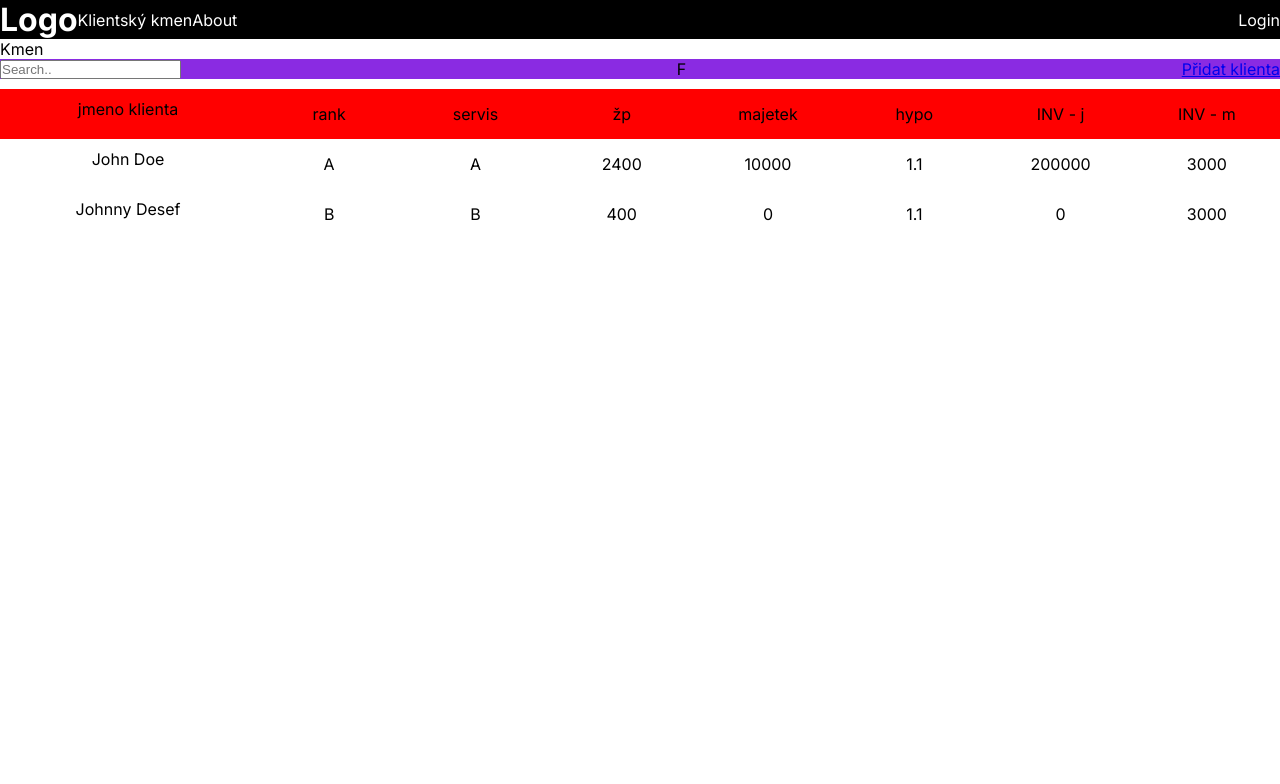
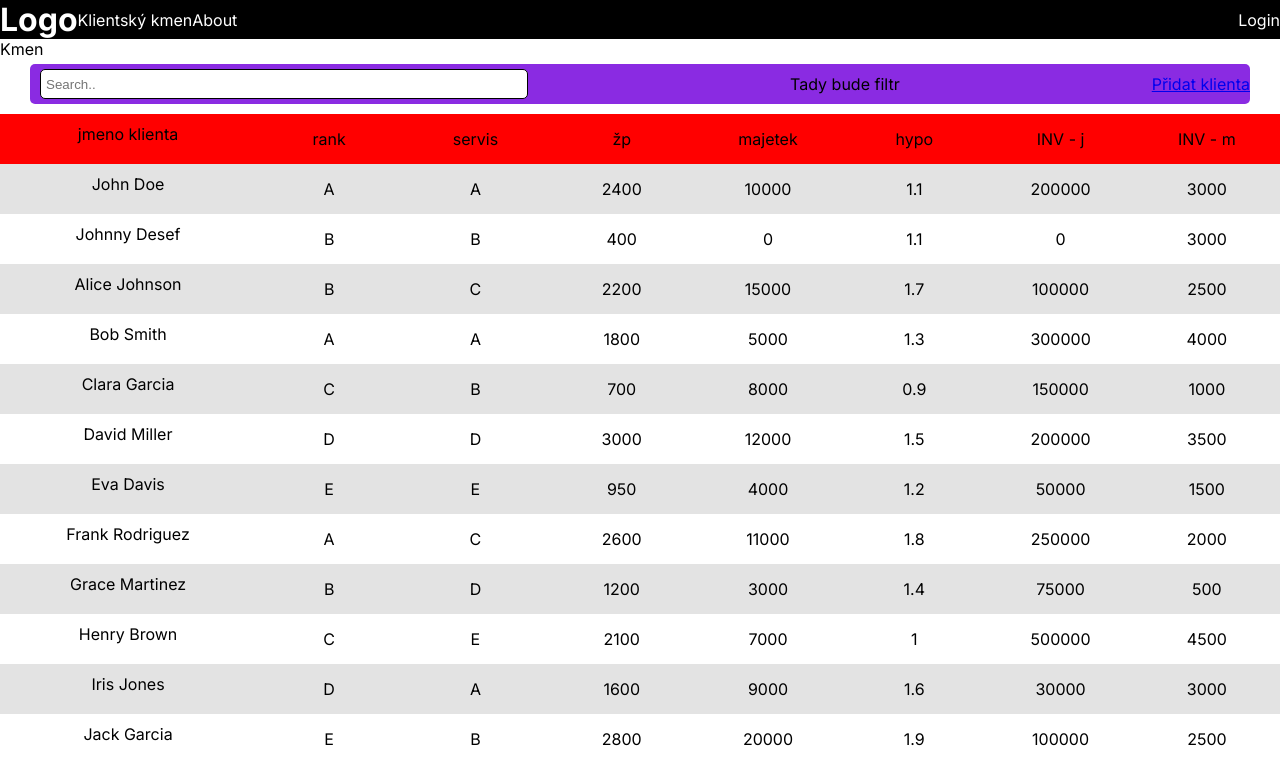
Before and after one commit to JGCZE/CRM_next, a Next.js app: page /kmen in a window 1280 px wide. Shown: the top 784 px of the page. Built offline with nearby package versions, Linux system fonts and the light colour scheme.

Commit message:
all clients component

```diff
--- a/src/app/kmen/components/OneClient.module.css
+++ b/src/app/kmen/components/OneClient.module.css
@@ -1,5 +1,9 @@
 .container {
   display: flex;
+}
+
+.container:nth-child(odd) {
+  background-color: rgb(227, 227, 227);
 }
 
 .nameWrapper {
--- a/src/app/kmen/page.js
+++ b/src/app/kmen/page.js
@@ -13,7 +13,7 @@ const Kmen = () => {
       <DescBar />
       {data.map((client) => {
         return (
-          <OneClient client={client} key={client.id}/>
+          <OneClient client={client} key={client.id} className={styles.client} />
         )
       })}
     </div>
--- a/src/components/SearchBar/Searchbar.js
+++ b/src/components/SearchBar/Searchbar.js
@@ -4,8 +4,8 @@ import styles from  './Searchbar.module.css'
 const Searchbar = () => {
   return (
     <div className={styles.container}>
-      <input type="text" placeholder="Search.." />
-      <p>F</p>
+      <input type="text" placeholder="Search.." className={styles.input}/>
+      <p>Tady bude filtr</p>
       <Link href="/add"> Přidat klienta</Link>
     </div>
   )
--- a/src/components/SearchBar/Searchbar.module.css
+++ b/src/components/SearchBar/Searchbar.module.css
@@ -1,6 +1,19 @@
 .container {
+  margin: 5px 30px;
+  height: 40px;
   display: flex;
   justify-content: space-between;
   align-items: center;
   background-color: blueviolet;
+  border-radius: 5px;
 }
+
+.input {
+  width: 40%;
+  height: 30px;
+  border-radius: 5px;
+  border: 1px solid black;
+  padding: 5px;
+  margin-right: 10px;
+  margin-left: 10px;
+}
--- a/src/data/data.js
+++ b/src/data/data.js
@@ -19,7 +19,107 @@ const data = [
     hypo: 1.1,
     invj: 0,
     invm: 3000,
-  },
+  },{
+    id: 3,
+    name: 'Alice Johnson',
+    rank: "B",
+    servis: "C",
+    zp: 2200,
+    majetek: 15000,
+    hypo: 1.7,
+    invj: 100000,
+    invm: 2500,
+    }, {
+    id: 4,
+    name: 'Bob Smith',
+    rank: "A",
+    servis: "A",
+    zp: 1800,
+    majetek: 5000,
+    hypo: 1.3,
+    invj: 300000,
+    invm: 4000,
+    }, {
+    id: 5,
+    name: 'Clara Garcia',
+    rank: "C",
+    servis: "B",
+    zp: 700,
+    majetek: 8000,
+    hypo: 0.9,
+    invj: 150000,
+    invm: 1000,
+    }, {
+    id: 6,
+    name: 'David Miller',
+    rank: "D",
+    servis: "D",
+    zp: 3000,
+    majetek: 12000,
+    hypo: 1.5,
+    invj: 200000,
+    invm: 3500,
+      }, {
+      id: 7,
+      name: 'Eva Davis',
+      rank: "E",
+      servis: "E",
+      zp: 950,
+      majetek: 4000,
+      hypo: 1.2,
+      invj: 50000,
+      invm: 1500,
+      }, {
+      id: 8,
+      name: 'Frank Rodriguez',
+      rank: "A",
+      servis: "C",
+      zp: 2600,
+      majetek: 11000,
+      hypo: 1.8,
+      invj: 250000,
+      invm: 2000,
+      }, {
+      id: 9,
+      name: 'Grace Martinez',
+      rank: "B",
+      servis: "D",
+      zp: 1200,
+      majetek: 3000,
+      hypo: 1.4,
+      invj: 75000,
+      invm: 500,
+      }, {
+      id: 10,
+      name: 'Henry Brown',
+      rank: "C",
+      servis: "E",
+      zp: 2100,
+      majetek: 7000,
+      hypo: 1.0,
+      invj: 500000,
+      invm: 4500,
+      }, {
+      id: 11,
+      name: 'Iris Jones',
+      rank: "D",
+      servis: "A",
+      zp: 1600,
+      majetek: 9000,
+      hypo: 1.6,
+      invj: 30000,
+      invm: 3000,
+      }, {
+      id: 12,
+      name: 'Jack Garcia',
+      rank: "E",
+      servis: "B",
+      zp: 2800,
+      majetek: 20000,
+      hypo: 1.9,
+      invj: 100000,
+      invm: 2500,
+      }
 ]
 
 export default data;
```
Also changed, not shown: src/app/kmen/Kmen.module.css (line endings or trailing spaces).
